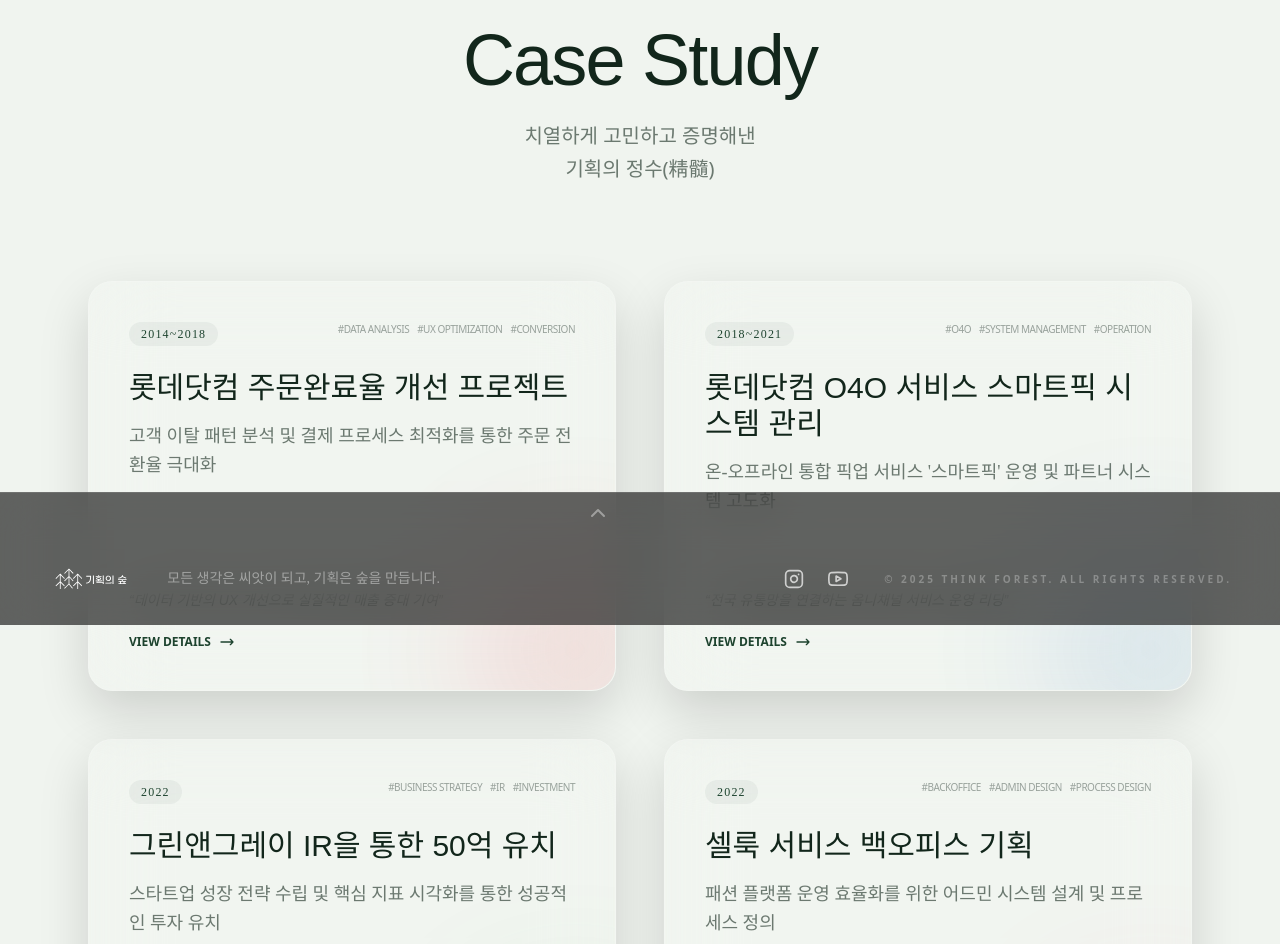
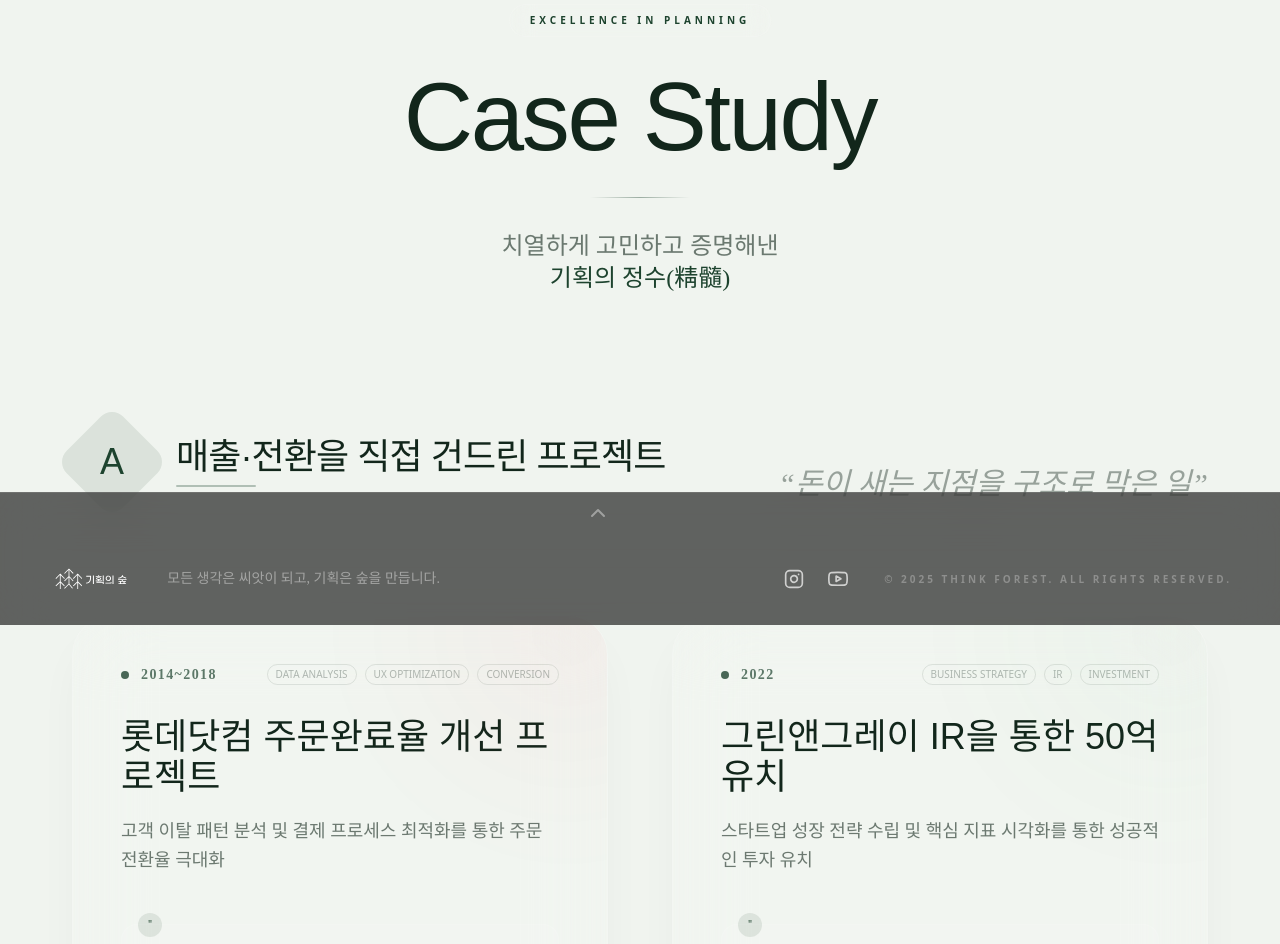
Before and after one commit to giri-j/thinkforest-web, a Next.js app: page /case-study in a window 1280 px wide. Shown: the part 268-1212 px from the top of the page. Built offline with nearby package versions, Linux system fonts and the light colour scheme; a web font is replaced by a local one.

Commit message:
V260129.2

```diff
--- a/src/constants/data.ts
+++ b/src/constants/data.ts
@@ -201,6 +201,8 @@
         summary: "데이터 기반의 UX 개선으로 실질적인 매출 증대 기여",
         tags: ["Data Analysis", "UX Optimization", "Conversion"],
         color: "#E60012",
+        category: "매출·전환을 직접 건드린 프로젝트",
+        categoryPhrase: "돈이 새는 지점을 구조로 막은 일",
         details: {
             purpose: "대한민국 최초의 온라인 쇼핑몰 '롯데닷컴'의 온라인 주문 결품/반품율을 개선하여 매출 손실을 최소화",
             problem: "매월 700억 매출 중 약 15%(105억)가 취소 및 반품으로 손실 발생. 특히 전체 주문의 3%에 달하는 '결품' 문제에 집중.",
@@ -222,22 +224,26 @@
         }
     },
     {
+        id: "gray-gray-ir",
+        title: "그린앤그레이 IR을 통한 50억 유치",
+        period: "2022",
+        description: "스타트업 성장 전략 수립 및 핵심 지표 시각화를 통한 성공적인 투자 유치",
+        summary: "비즈니스 모델 고도화 및 IR Deck 기획/제작 총괄",
+        tags: ["Business Strategy", "IR", "Investment"],
+        color: "#4CAF50",
+        category: "매출·전환을 직접 건드린 프로젝트",
+        categoryPhrase: "돈이 새는 지점을 구조로 막은 일"
+    },
+    {
         id: "lotte-o4o-smartpick",
         title: "롯데닷컴 O4O 서비스 스마트픽 시스템 관리",
         period: "2018~2021",
         description: "온-오프라인 통합 픽업 서비스 '스마트픽' 운영 및 파트너 시스템 고도화",
         summary: "전국 유통망을 연결하는 옴니채널 서비스 운영 리딩",
         tags: ["O4O", "System Management", "Operation"],
-        color: "#005EB8"
-    },
-    {
-        id: "gray-gray-ir",
-        title: "그린앤그레이 IR을 통한 50억 유치",
-        period: "2022",
-        description: "스타트업 성장 전략 수립 및 핵심 지표 시각화를 통한 성공적인 투자 유치",
-        summary: "비즈니스 모델 고도화 및 IR Deck 기획/제작 총괄",
-        tags: ["Business Strategy", "IR", "Investment"],
-        color: "#4CAF50"
+        color: "#005EB8",
+        category: "운영·시스템을 설계한 프로젝트",
+        categoryPhrase: "돌아가게 만든 일"
     },
     {
         id: "cellook-backoffice",
@@ -246,7 +252,20 @@
         description: "패션 플랫폼 운영 효율화를 위한 어드민 시스템 설계 및 프로세스 정의",
         summary: "복잡한 정산 및 배송 관리 프로세스의 디지털 전환",
         tags: ["Backoffice", "Admin Design", "Process Design"],
-        color: "#FF4081"
+        color: "#FF4081",
+        category: "운영·시스템을 설계한 프로젝트",
+        categoryPhrase: "돌아가게 만든 일"
+    },
+    {
+        id: "messaging-platform",
+        title: "메시지 플랫폼 기획",
+        period: "2024",
+        description: "기업형 대량 메시지 발송 시스템의 안정성 확보 및 사용자 대시보드 개선",
+        summary: "B2B 솔루션의 편의성 및 데이터 가독성 강화",
+        tags: ["B2B", "Messaging System", "UI/UX"],
+        color: "#3F51B5",
+        category: "운영·시스템을 설계한 프로젝트",
+        categoryPhrase: "돌아가게 만든 일"
     },
     {
         id: "revind-planning",
@@ -255,7 +274,9 @@
         description: "멀티 링크 플랫폼의 핵심 사용자 가치 정의 및 MVP 기능 상세 설계",
         summary: "초기 서비스의 UX 전략 및 시장 진입 로드맵 수립",
         tags: ["UX Planning", "MVP", "Service Strategy"],
-        color: "#6200EE"
+        color: "#6200EE",
+        category: "사업·플랫폼을 처음부터 만든 프로젝트",
+        categoryPhrase: "없는 걸 만든 일"
     },
     {
         id: "artch-planning",
@@ -264,16 +285,9 @@
         description: "아티스트와 기업을 연결하는 아트 매칭 플랫폼 비즈니스 모델 및 UX 기획",
         summary: "예술 생태계의 비즈니스 연결을 위한 플랫폼 구조화",
         tags: ["Art-Tech", "Platform Planning", "UX"],
-        color: "#000000"
-    },
-    {
-        id: "messaging-platform",
-        title: "메시지 플랫폼 기획",
-        period: "2024",
-        description: "기업형 대량 메시지 발송 시스템의 안정성 확보 및 사용자 대시보드 개선",
-        summary: "B2B 솔루션의 편의성 및 데이터 가독성 강화",
-        tags: ["B2B", "Messaging System", "UI/UX"],
-        color: "#3F51B5"
+        color: "#000000",
+        category: "사업·플랫폼을 처음부터 만든 프로젝트",
+        categoryPhrase: "없는 걸 만든 일"
     },
     {
         id: "sgroup-edu-platform",
@@ -282,7 +296,9 @@
         description: "대기업 DX 교육 환경에 최적화된 학습 관리 시스템(LMS) 요구사항 분석 및 기획",
         summary: "엔터프라이즈 환경의 대규모 교육 플랫폼 구축 리딩",
         tags: ["SI", "LMS", "Enterprise"],
-        color: "#1A237E"
+        color: "#1A237E",
+        category: "대기업 SI·교육 플랫폼",
+        categoryPhrase: "복잡한 이해관계 속에서 정리한 일"
     }
 ];
 
--- a/src/pages/case-study.tsx
+++ b/src/pages/case-study.tsx
@@ -26,97 +26,170 @@
 };
 
 export default function CaseStudyPage() {
+    // Group projects by category
+    const categories = Array.from(new Set(CASE_STUDIES.map(s => s.category)));
+    const groupedStudies = categories.map((cat, idx) => ({
+        id: `cat-${idx}`,
+        name: cat,
+        phrase: CASE_STUDIES.find(s => s.category === cat)?.categoryPhrase,
+        studies: CASE_STUDIES.filter(s => s.category === cat)
+    }));
+
     return (
         <Layout title="Case Study - 기획의 숲">
-            <div className="max-w-6xl mx-auto py-24 px-6">
-                <header className="mb-24 text-center space-y-6">
+            <div className="relative overflow-hidden">
+                {/* Decorative background blobs */}
+                <div className="absolute top-[10%] -left-20 w-[500px] h-[500px] bg-forest-main/5 blur-[120px] rounded-full -z-10 animate-blob" />
+                <div className="absolute top-[40%] -right-20 w-[600px] h-[600px] bg-forest-highlight/5 blur-[150px] rounded-full -z-10 animate-blob animation-delay-2000" />
+                <div className="absolute bottom-[10%] left-1/2 -translate-x-1/2 w-[700px] h-[700px] bg-forest-main/5 blur-[180px] rounded-full -z-10 animate-blob animation-delay-4000" />
+
+                <div className="max-w-7xl mx-auto py-32 px-6 relative z-10">
+                    <header className="mb-32 text-center space-y-8">
                         <motion.div
-                        initial={{ opacity: 0, scale: 0.9 }}
+                            initial={{ opacity: 0, scale: 0.8 }}
                             animate={{ opacity: 1, scale: 1 }}
-                        className="inline-block px-4 py-1.5 rounded-full bg-forest-main/10 text-forest-main text-xs font-bold tracking-[0.2em] uppercase"
+                            transition={{ duration: 0.8, ease: "easeOut" }}
+                            className="inline-block px-5 py-2 rounded-full bg-white/5 border border-white/10 backdrop-blur-md text-forest-main text-[10px] font-bold tracking-[0.4em] uppercase"
                         >
-                        Success Stories
+                            Excellence in Planning
                         </motion.div>
                         <motion.h1
-                        initial={{ opacity: 0, y: 20 }}
+                            initial={{ opacity: 0, y: 30 }}
                             animate={{ opacity: 1, y: 0 }}
-                        className="text-5xl md:text-7xl font-yeogiottae text-forest-text tracking-tight"
+                            transition={{ duration: 1, ease: "easeOut" }}
+                            className="text-6xl md:text-8xl font-yeogiottae text-forest-text tracking-tight"
                         >
                             Case Study
                         </motion.h1>
+                        <motion.div
+                            initial={{ width: 0 }}
+                            animate={{ width: 100 }}
+                            transition={{ delay: 0.5, duration: 1.5 }}
+                            className="h-[1px] bg-gradient-to-r from-transparent via-forest-main/40 to-transparent mx-auto"
+                        />
                         <motion.p
                             initial={{ opacity: 0 }}
                             animate={{ opacity: 1 }}
-                        transition={{ delay: 0.2 }}
-                        className="text-xl text-forest-text/60 font-light max-w-2xl mx-auto leading-relaxed"
+                            transition={{ delay: 0.3, duration: 1 }}
+                            className="text-xl md:text-2xl text-forest-text/60 font-maru font-light max-w-2xl mx-auto leading-relaxed"
                         >
                             치열하게 고민하고 증명해낸 <br />
-                        기획의 정수(精髓)
+                            <span className="text-forest-main font-medium">기획의 정수(精髓)</span>
                         </motion.p>
                     </header>
 
-                <motion.div
-                    variants={containerVariants}
-                    initial="hidden"
-                    animate="visible"
-                    className="grid grid-cols-1 md:grid-cols-2 gap-8 lg:gap-12"
+                    <div className="space-y-40">
+                        {groupedStudies.map((group, groupIdx) => (
+                            <motion.section
+                                key={group.id}
+                                initial={{ opacity: 0 }}
+                                whileInView={{ opacity: 1 }}
+                                viewport={{ once: true, margin: "-100px" }}
+                                transition={{ duration: 1 }}
+                                className="relative"
                             >
-                    {CASE_STUDIES.map((study: any) => (
+                                {/* Category Header with dynamic styling */}
+                                <div className="flex flex-col md:flex-row md:items-end justify-between mb-16 gap-8 border-b border-forest-main/5 pb-12">
+                                    <div className="flex items-center gap-6">
+                                        <div className="relative w-20 h-20 flex items-center justify-center shrink-0">
+                                            <div className="absolute inset-0 bg-forest-main/10 rounded-2xl rotate-45 group-hover:rotate-90 transition-transform duration-700" />
+                                            <span className="relative text-4xl font-yeogiottae text-forest-main">
+                                                {String.fromCharCode(65 + groupIdx)}
+                                            </span>
+                                        </div>
+                                        <div className="space-y-2">
+                                            <h2 className="text-3xl md:text-4xl font-yeogiottae text-forest-text tracking-tight">
+                                                {group.name}
+                                            </h2>
+                                            <div className="h-[2px] w-20 bg-forest-main/30 rounded-full" />
+                                        </div>
+                                    </div>
+                                    <motion.p
+                                        initial={{ opacity: 0, x: 20 }}
+                                        whileInView={{ opacity: 1, x: 0 }}
+                                        className="text-2xl md:text-3xl text-forest-text/40 font-maru font-light italic"
+                                    >
+                                        &ldquo;{group.phrase}&rdquo;
+                                    </motion.p>
+                                </div>
+
+                                <div className="grid grid-cols-1 md:grid-cols-2 gap-10 lg:gap-16">
+                                    {group.studies.map((study: any, idx) => (
                                         <motion.div
                                             key={study.id}
-                            variants={itemVariants}
-                            whileHover={{ y: -12 }}
+                                            initial={{ opacity: 0, y: 30 }}
+                                            whileInView={{ opacity: 1, y: 0 }}
+                                            viewport={{ once: true }}
+                                            transition={{ delay: idx * 0.1, duration: 0.8 }}
+                                            whileHover={{ y: -15 }}
                                             className="group relative"
                                         >
-                            <div className="absolute inset-0 bg-gradient-to-br from-white/10 to-transparent rounded-3xl -z-10 group-hover:from-white/20 transition-colors duration-500" />
-                            <div className="glass-card p-10 h-full flex flex-col justify-between border-white/10 hover:border-forest-main/30 transition-all duration-500 rounded-3xl overflow-hidden min-h-[400px]">
-                                <div className="space-y-6">
-                                    <div className="flex justify-between items-start">
-                                        <span className="text-xs font-maru font-medium text-forest-main tracking-widest px-3 py-1 rounded-full bg-forest-main/5">
+                                            {/* Outer Glow */}
+                                            <div className="absolute inset-0 bg-forest-main/5 rounded-[40px] blur-2xl opacity-0 group-hover:opacity-100 transition-opacity duration-700" />
+
+                                            <div className="relative h-full glass-card p-12 flex flex-col justify-between border-white/10 hover:border-forest-main/40 transition-all duration-700 rounded-[40px] overflow-hidden min-h-[420px] shadow-2xl shadow-black/5">
+                                                <div className="space-y-8">
+                                                    <div className="flex items-center justify-between">
+                                                        <div className="flex items-center gap-3">
+                                                            <div className="w-2 h-2 rounded-full bg-forest-main animate-pulse" />
+                                                            <span className="text-sm font-maru font-bold text-forest-main tracking-widest uppercase opacity-70">
                                                                 {study.period}
                                                             </span>
-                                        <div className="flex gap-2">
+                                                        </div>
+                                                        <div className="flex flex-wrap gap-2 justify-end">
                                                             {study.tags.map((tag: string) => (
-                                                <span key={tag} className="text-[10px] text-forest-text/40 uppercase tracking-tighter">
-                                                    #{tag}
+                                                                <span key={tag} className="text-[10px] text-forest-text/30 border border-forest-text/10 px-2 py-0.5 rounded-full uppercase">
+                                                                    {tag}
                                                                 </span>
                                                             ))}
                                                         </div>
                                                     </div>
 
-                                    <div className="space-y-4">
-                                        <h2 className="text-2xl md:text-3xl font-yeogiottae text-forest-text group-hover:text-forest-main transition-colors duration-300">
+                                                    <div className="space-y-5">
+                                                        <h3 className="text-3xl md:text-4xl font-yeogiottae text-forest-text leading-tight group-hover:text-forest-main transition-colors duration-500">
                                                             {study.title}
-                                        </h2>
-                                        <p className="text-forest-text/60 font-maru font-light leading-relaxed text-lg">
+                                                        </h3>
+                                                        <p className="text-forest-text/60 font-maru font-light leading-relaxed text-lg line-clamp-3">
                                                             {study.description}
                                                         </p>
                                                     </div>
                                                 </div>
 
-                                <div className="mt-10 pt-8 border-t border-forest-main/10">
-                                    <p className="text-sm font-yeogiottae text-forest-text/80 italic">
+                                                <div className="mt-12">
+                                                    <div className="relative p-6 rounded-2xl bg-white/5 border border-white/10 group-hover:bg-forest-main/[0.03] transition-colors duration-500">
+                                                        <p className="text-sm font-yeogiottae text-forest-text/80 italic leading-relaxed">
                                                             &ldquo;{study.summary}&rdquo;
                                                         </p>
+                                                        <div className="absolute -top-3 left-4 w-6 h-6 bg-forest-main/10 rounded-full flex items-center justify-center text-[10px] text-forest-main">
+                                                            "
+                                                        </div>
+                                                    </div>
+
                                                     <Link href={`/case-study/${study.id}`}>
-                                        <div className="mt-6 flex items-center gap-2 text-forest-main text-xs font-bold group/btn cursor-pointer">
-                                            <span>VIEW DETAILS</span>
-                                            <svg className="w-4 h-4 transform group-hover/btn:translate-x-1 transition-transform" fill="none" viewBox="0 0 24 24" stroke="currentColor">
+                                                        <div className="mt-8 flex items-center gap-3 text-forest-main text-xs font-bold tracking-[0.2em] group/btn cursor-pointer">
+                                                            <span className="border-b border-forest-main/0 group-hover/btn:border-forest-main/40 transition-all">VIEW CASE STUDY</span>
+                                                            <div className="w-8 h-8 rounded-full border border-forest-main/20 flex items-center justify-center group-hover/btn:bg-forest-main group-hover/btn:text-white transition-all duration-300">
+                                                                <svg className="w-4 h-4 transform group-hover/btn:translate-x-0.5 transition-transform" fill="none" viewBox="0 0 24 24" stroke="currentColor">
                                                                     <path strokeLinecap="round" strokeLinejoin="round" strokeWidth={2} d="M17 8l4 4m0 0l-4 4m4-4H3" />
                                                                 </svg>
+                                                            </div>
                                                         </div>
                                                     </Link>
                                                 </div>
 
-                                {/* Decorative Background Accent */}
+                                                {/* Sophisticated Accent */}
                                                 <div
-                                    className="absolute -right-10 -bottom-10 w-40 h-40 rounded-full blur-[80px] opacity-20 group-hover:opacity-40 transition-opacity duration-700"
-                                    style={{ backgroundColor: study.color }}
+                                                    className="absolute -right-20 -top-20 w-60 h-60 rounded-full blur-[100px] opacity-10 group-hover:opacity-30 transition-all duration-1000 rotate-45"
+                                                    style={{ background: `linear-gradient(135deg, ${study.color}, transparent)` }}
                                                 />
                                             </div>
                                         </motion.div>
                                     ))}
-                </motion.div>
+                                </div>
+                            </motion.section>
+                        ))}
+                    </div>
+                </div>
             </div>
         </Layout>
     );
--- a/src/styles/globals.css
+++ b/src/styles/globals.css
@@ -107,6 +107,37 @@
   .nav-link:hover::after {
     @apply scale-x-100 origin-left;
   }
+
+  /* Decorative Blobs */
+  .animate-blob {
+    animation: blob 7s infinite;
+  }
+
+  .animation-delay-2000 {
+    animation-delay: 2s;
+  }
+
+  .animation-delay-4000 {
+    animation-delay: 4s;
+  }
+
+  @keyframes blob {
+    0% {
+      transform: translate(0px, 0px) scale(1);
+    }
+
+    33% {
+      transform: translate(30px, -50px) scale(1.1);
+    }
+
+    66% {
+      transform: translate(-20px, 20px) scale(0.9);
+    }
+
+    100% {
+      transform: translate(0px, 0px) scale(1);
+    }
+  }
 }
 
 /* Custom Scrollbar */
--- a/src/types/index.ts
+++ b/src/types/index.ts
@@ -42,5 +42,7 @@
     summary: string;
     tags: string[];
     color: string;
+    category: string;
+    categoryPhrase: string;
     details?: CaseStudyDetail;
 };
```
Lines whose indentation alone changed are shown as unchanged.
